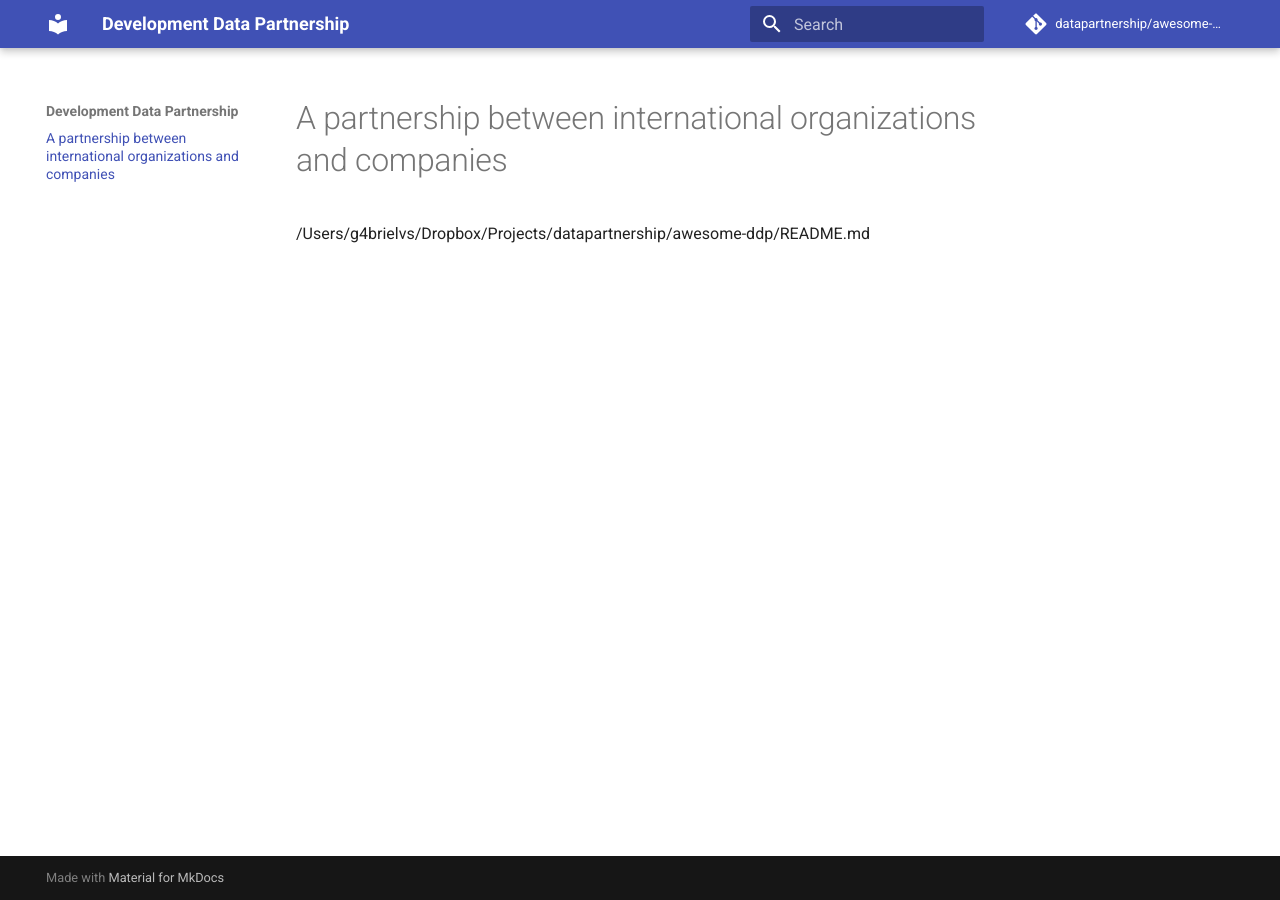
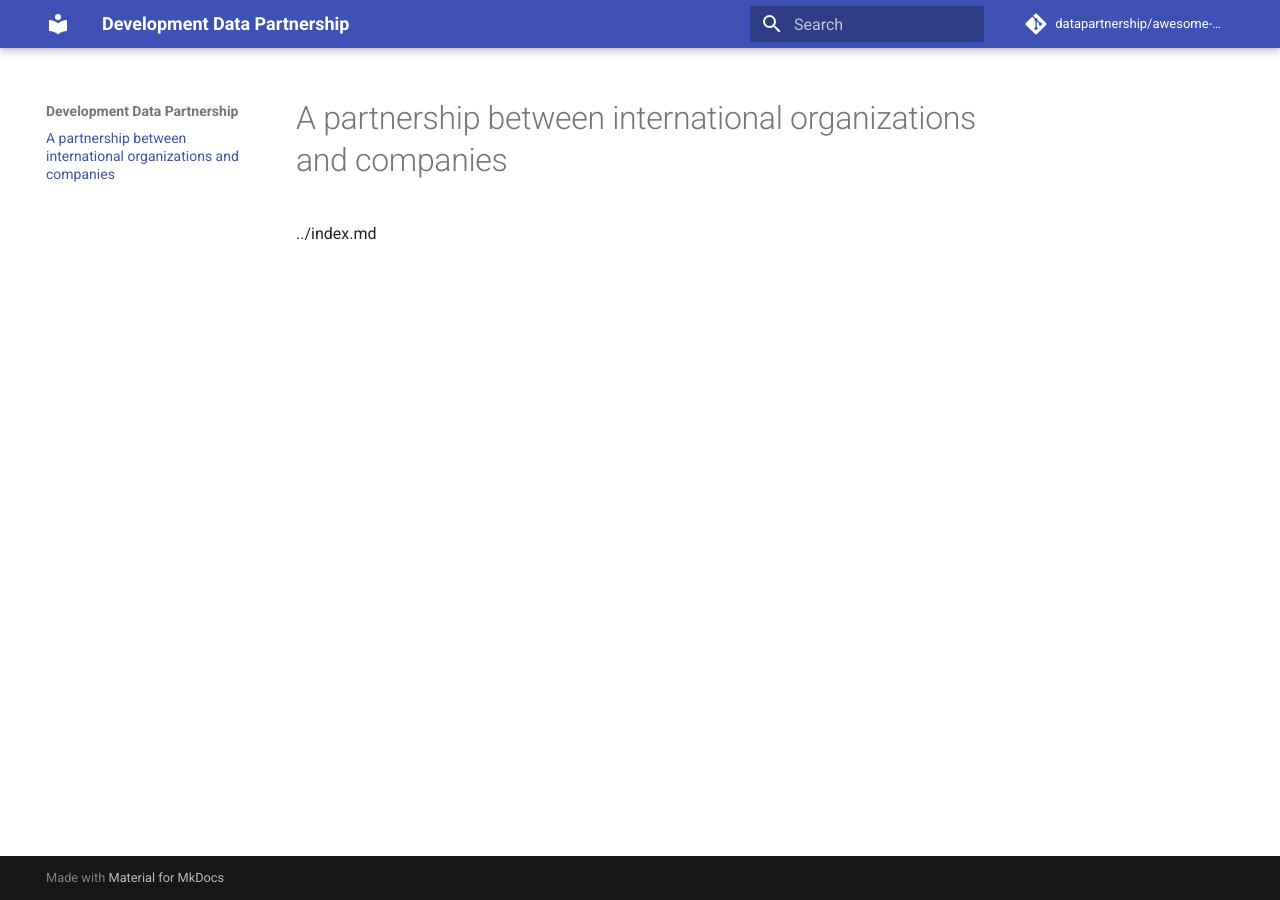
Before and after one commit to datapartnership/awesome, an MkDocs documentation site: the page built from docs/index.md, in a window 1280 px wide. Built offline with MkDocs 1.6.1 and Material for MkDocs 9.7.7, drawn with Linux system fonts in a browser that asks for light colours; comment, search, counter and statistics services are not loaded.

Commit message:
Fix index

```diff
--- a/docs/index.md
+++ b/docs/index.md
@@ -1 +1 @@
-/Users/g4brielvs/Dropbox/Projects/datapartnership/awesome-ddp/README.md
+../index.md
```
